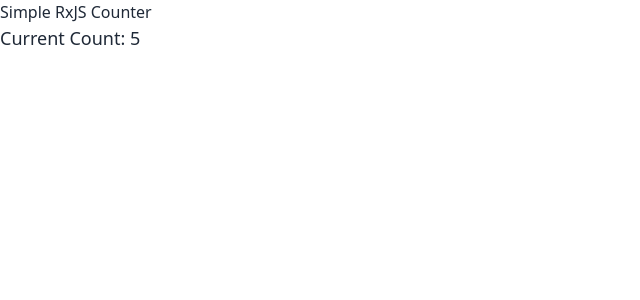
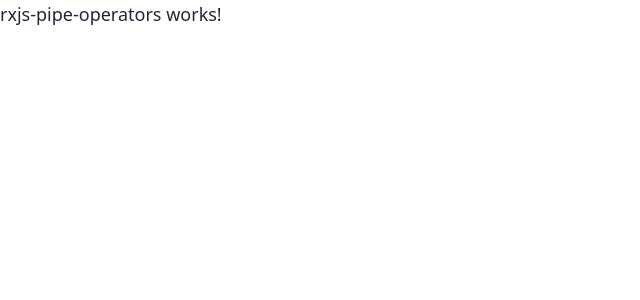
Before and after one commit to zjian107-su/Angular-Akasha1729, an Angular app: page / in a window 1280 px wide. Shown: the top 300 px of the page, without its empty margins (0-640 px from the left). Built offline with nearby package versions, Linux system fonts and the light colour scheme.

Commit message:
✨ update: complete rxjs pipe

```diff
--- a/src/app/app.component.html
+++ b/src/app/app.component.html
@@ -20,4 +20,5 @@
 
 <!-- 08/25/2023 -->
 <!-- <app-rxjs-observable-subscriber></app-rxjs-observable-subscriber> -->
-<app-rxjs-counter></app-rxjs-counter>
+<!-- <app-rxjs-counter></app-rxjs-counter> -->
+<app-rxjs-pipe-operators></app-rxjs-pipe-operators>
--- a/src/app/app.module.ts
+++ b/src/app/app.module.ts
@@ -22,6 +22,7 @@
 import { PaginationComponent } from './components/pagination/pagination.component';
 import { RxjsObservableSubscriberComponent } from './components/rxjs-observable-subscriber/rxjs-observable-subscriber.component';
 import { RxjsCounterComponent } from './components/rxjs-counter/rxjs-counter.component';
+import { RxjsPipeOperatorsComponent } from './components/rxjs-pipe-operators/rxjs-pipe-operators.component';
 
 @NgModule({
   declarations: [
@@ -44,6 +45,7 @@
     PaginationComponent,
     RxjsObservableSubscriberComponent,
     RxjsCounterComponent,
+    RxjsPipeOperatorsComponent,
   ],
   imports: [BrowserModule, AppRoutingModule, FormsModule],
   providers: [],
--- /dev/null
+++ b/src/app/components/rxjs-pipe-operators/rxjs-pipe-operators.component.html
@@ -0,0 +1 @@
+<p>rxjs-pipe-operators works!</p>
--- /dev/null
+++ b/src/app/components/rxjs-pipe-operators/rxjs-pipe-operators.component.ts
@@ -0,0 +1,23 @@
+import { Component, OnInit } from '@angular/core';
+import { of } from 'rxjs';
+import { map, filter } from 'rxjs/operators';
+
+@Component({
+  selector: 'app-rxjs-pipe-operators',
+  templateUrl: './rxjs-pipe-operators.component.html',
+  styleUrls: ['./rxjs-pipe-operators.component.css'],
+})
+export class RxjsPipeOperatorsComponent implements OnInit {
+  numbers$ = of(1, 2, 3, 4, 5);
+
+  constructor() {}
+
+  ngOnInit(): void {
+    this.numbers$
+      .pipe(
+        filter((val) => val % 2 === 0),
+        map((val) => val * 2)
+      )
+      .subscribe((val) => console.log(val));
+  }
+}
```
Also changed, not shown: src/app/components/rxjs-pipe-operators/rxjs-pipe-operators.component.css (added), 1 other file (tests, documents, lock files or other folders).
